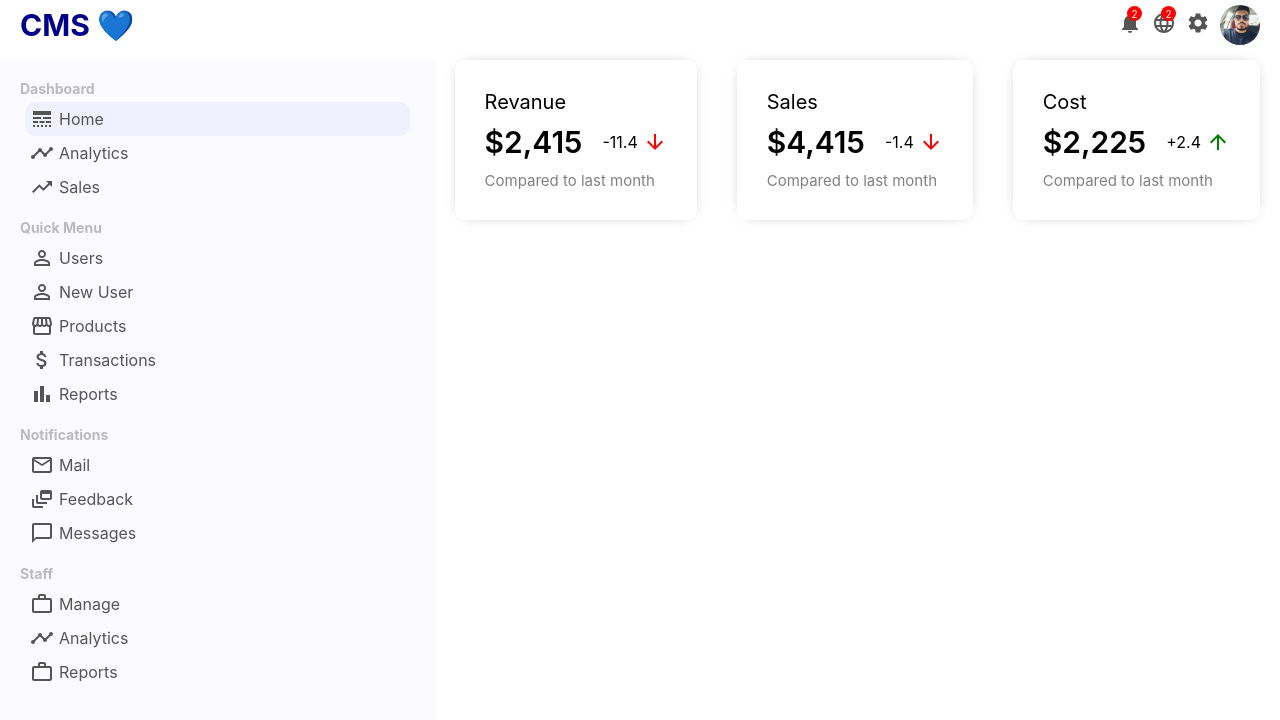
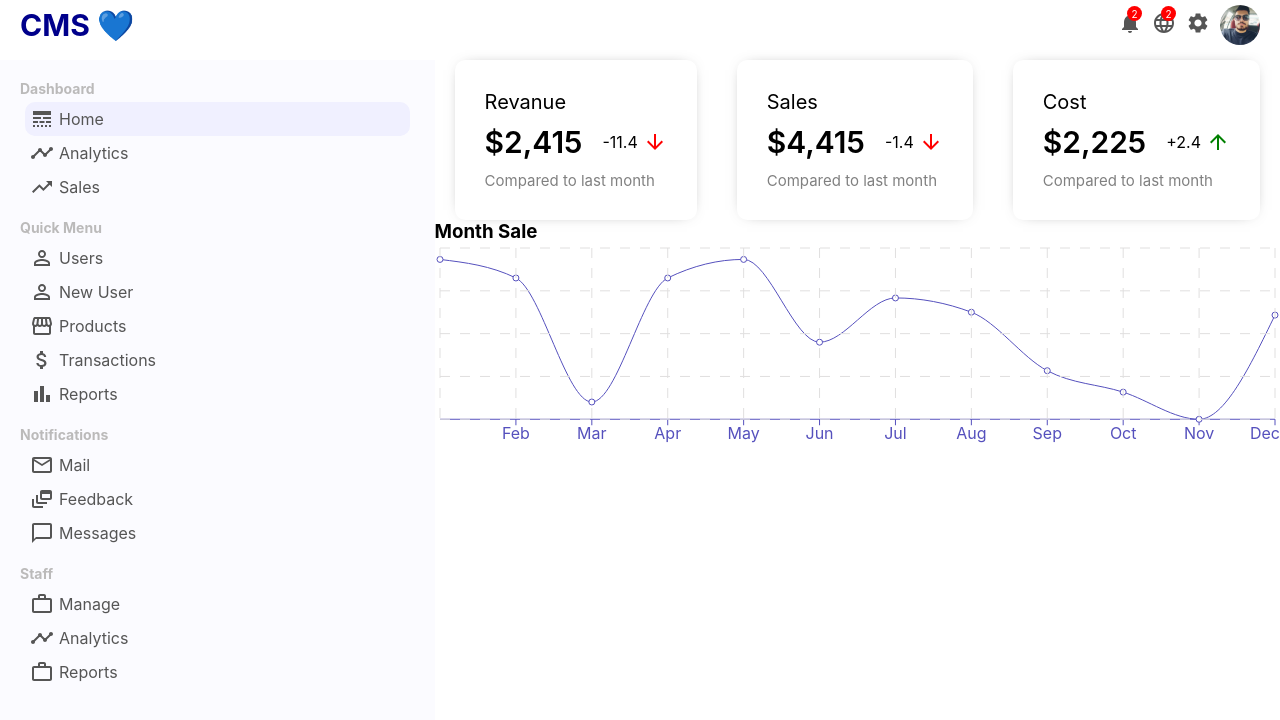
Before and after one commit to mohammadfaramarzi1/react-cms-course, a React (Create React App) app: page / in a window 1280 px wide. Shown: the top 720 px of the page. Built offline with nearby package versions, Linux system fonts and the light colour scheme.

Commit message:
feat: Chart.jsx template

```diff
--- a/src/components/Chart/Chart.jsx
+++ b/src/components/Chart/Chart.jsx
@@ -1,9 +1,27 @@
-import React from 'react'
+import React from "react";
+import {
+  CartesianGrid,
+  Line,
+  LineChart,
+  ResponsiveContainer,
+  Tooltip,
+  XAxis,
+} from "recharts";
 
-function Chart() {
+function Chart({ title, data, dataKey, grid }) {
   return (
-    <div>Chart</div>
-  )
+    <div className="chart">
+      <h3 className="chart__title">{title}</h3>
+      <ResponsiveContainer width="100%" aspect={4}>
+        <LineChart width={400} height={400} data={data}>
+          <XAxis dataKey="name" stroke="#5550bd" />
+          <Line type="monotone" dataKey={dataKey} stroke="#5550bd" />
+          <Tooltip />
+          {grid && <CartesianGrid stroke="#e0dfdf" strokeDasharray="10" />}
+        </LineChart>
+      </ResponsiveContainer>
+    </div>
+  );
 }
 
-export default Chart
+export default Chart;
--- a/src/datas.js
+++ b/src/datas.js
@@ -48,3 +48,5 @@
     sale: 73_000,
   },
 ];
+
+export { xAxisData };
--- a/src/pages/Home/Home.js
+++ b/src/pages/Home/Home.js
@@ -1,10 +1,13 @@
 import React from "react";
 import Features from "../../components/Features/Features";
+import Chart from "../../components/Chart/Chart";
+import { xAxisData } from "../../datas";
 
 function Home() {
   return (
     <diV className="home">
       <Features />
+      <Chart grid title="Month Sale" data={xAxisData} dataKey="sale" />
     </diV>
   );
 }
```
